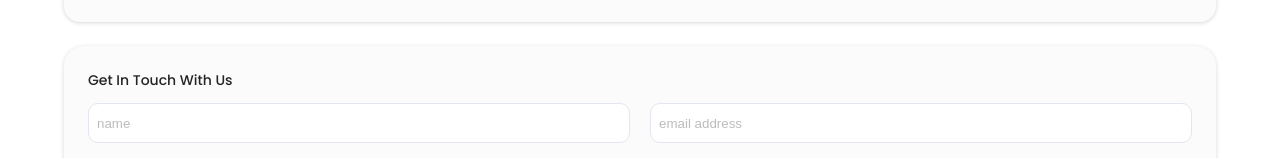
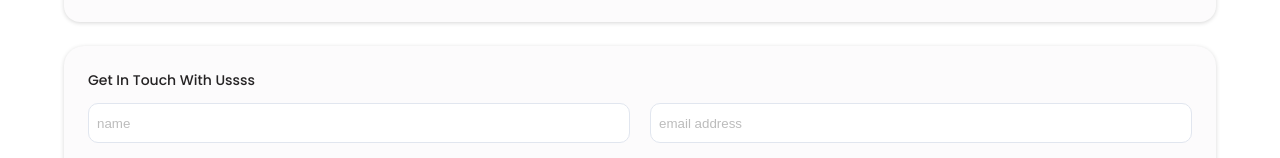
Before and after one commit to Cyparta/cyparta, a Next.js app: page /careers/1 in a window 1280 px wide. Shown: the part 786-944 px from the top of the page. Built offline with nearby package versions, Linux system fonts and the light colour scheme; no server answers.

Commit message:
update to test

```diff
--- a/src/pages/careers/[id].tsx
+++ b/src/pages/careers/[id].tsx
@@ -378,7 +378,7 @@ const CareerDetails = () => {
                                 fontWeight: "500",
                             }}
                         >
-                            Get In Touch With Us
+                            Get In Touch With Ussss
                         </Typography>
                         <form onSubmit={formik.handleSubmit}>
                             <Box sx={{ display: "flex", flexDirection: "column", gap: "16px" }}>
```
